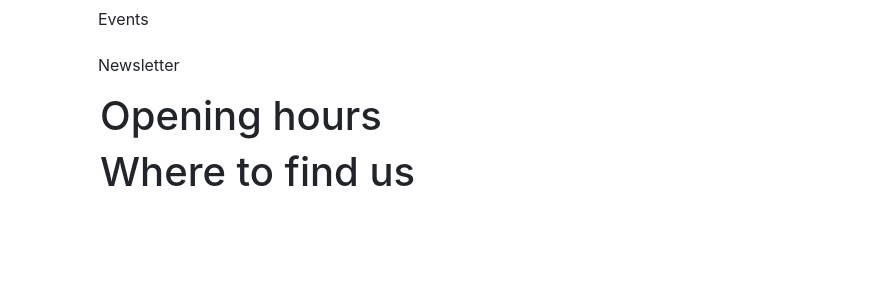
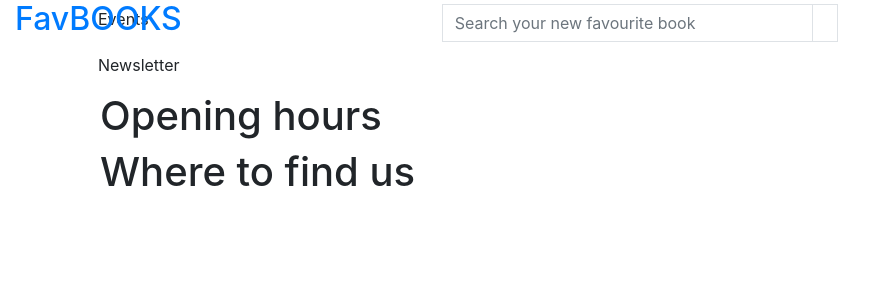
Before and after one commit to AnaG0307/favbooks-v3, a Django app: page / in a window 1280 px wide. Shown: the top 300 px of the page, without its empty margins (0-884 px from the left). Run offline with Django 3.2, Linux system fonts and the light colour scheme.

Commit message:
started creating the navbar in base.html

```diff
--- a/templates/base.html
+++ b/templates/base.html
@@ -33,7 +33,36 @@
   </head>
 
   <body>
-      <header class="container-fluid fixed-top"></header>
+      <header class="container-fluid fixed-top">
+        <div class="row">
+          <div class="col-12 col-lg-4 my-auto py-1 py-lg-0 text-center text-lg-left">
+            <a href="{% url 'home' %}">
+              <h2>FavBOOKS</h2>
+            </a>
+          </div>
+          <div class="col-12 col-lg-4 my-auto py-1 py-lg-0">
+            <form method="GET" action="">
+              <div class="input-group w-100">
+                <input type="text" class="form-control border border-black rounded-0" name="q" placeholder="Search your new favourite book">
+                <div class="input-group-append">
+                  <button class="form-control btn btn-black border border-black rounded-0" type="submit">
+                    <span class="icon">
+                      <i class="fas fa-search"></i>
+                    </span>
+                  </button>
+                </div>
+              </div>
+            </form>
+          </div>
+          <div class="col-12 col-lg-4 my-auto py-1 py-lg-0">
+            <ul class="list-inline list-unstyled text-center text-lg-right my-0">
+              <li class="list-inline-item dropdown"></li>
+              <li class="list-inline-item"></li>
+            </ul>
+          </div>
+        </div>
+        <div class="row"></div>
+      </header>
 
     {% if messages %}
         <div class="message-container"></div>
```
